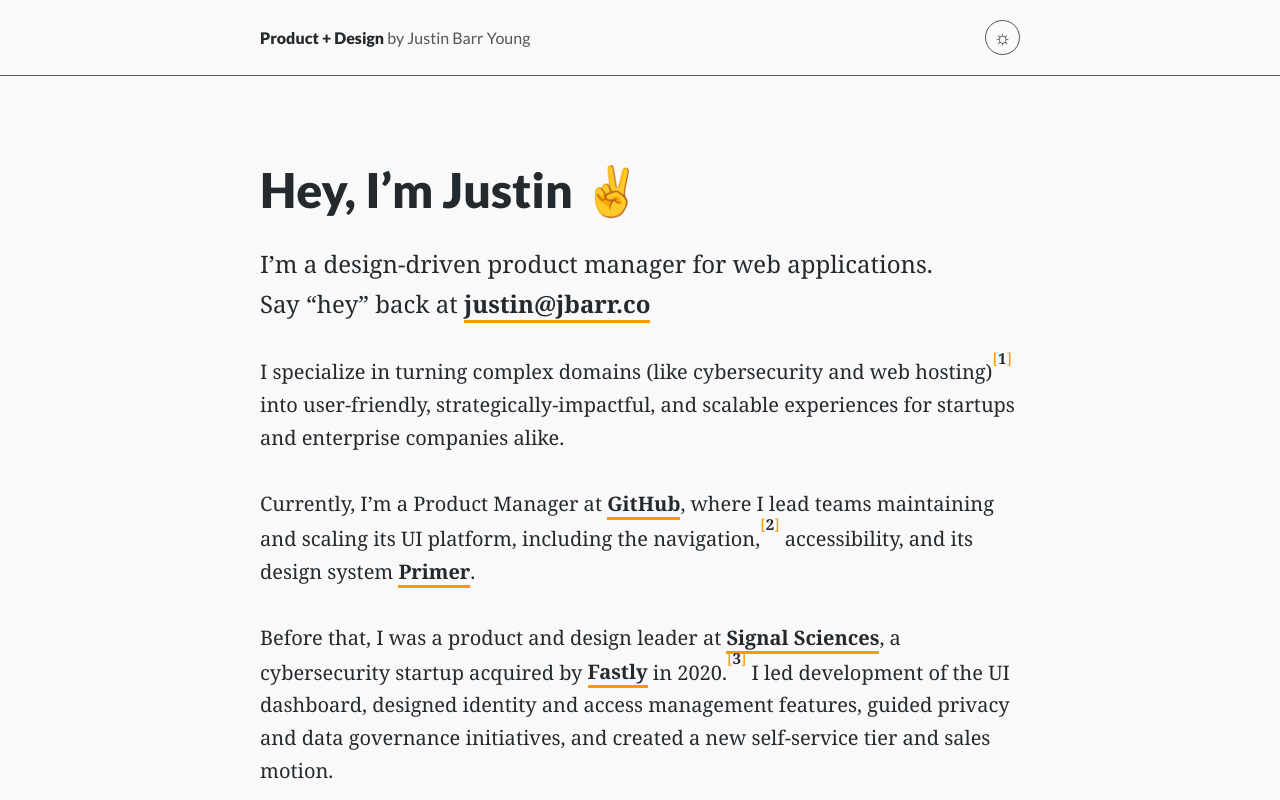
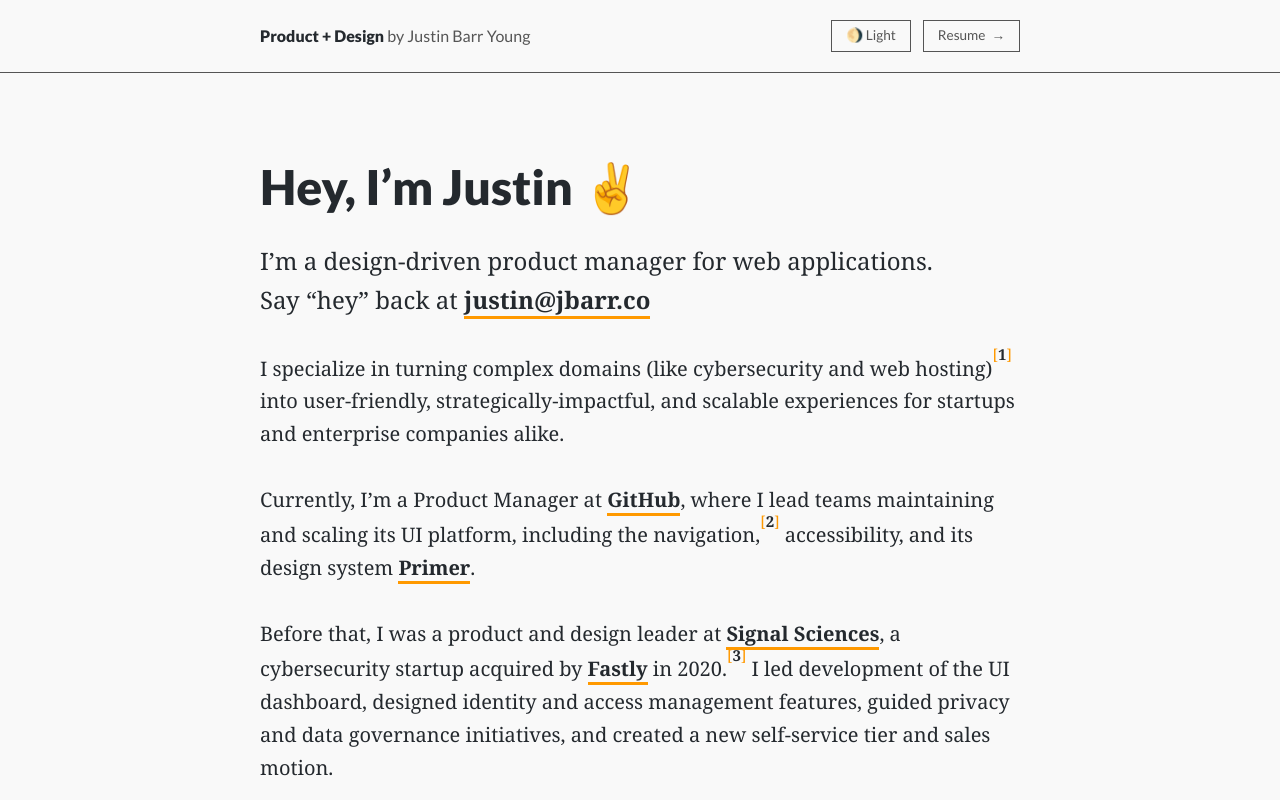
Before and after one commit to justinbyo/jbarr-v5-migrated, a Next.js app: page / in a window 1280 px wide. Shown: the top 800 px of the page. Built offline with nearby package versions, Linux system fonts and the light colour scheme.

Commit message:
refactor Header and ThemeToggle components: update theme toggle button styles, restructure nav buttons, and enhance resume link

```diff
--- a/src/app/globals.css
+++ b/src/app/globals.css
@@ -154,23 +154,13 @@
   align-items: center;
 }
 
-/* Theme toggle button */
-.theme-toggle {
-  border: var(--border-x-small) solid var(--color-text-muted);
-  border-radius: 50%;
-  cursor: pointer;
-  font-size: 1.2rem;
-  height: 35px;
-  width: 35px;
-  padding: 0;
+/* Nav buttons */
+.nav-buttons {
   display: flex;
+  flex-direction: row;
   align-items: center;
-  justify-content: center;
-}
-
-.theme-toggle:hover {
-  border-color: var(--color-primary);
-  color:var(--color-primary)
+  gap: 12px;
+  flex-shrink: 0;
 }
 
 section.hero {
@@ -527,6 +517,59 @@
   color: var(--color-link-hover);
 }
 
+/* Theme toggle button */
+.theme-toggle {
+  background: none;
+  border: var(--border-x-small) solid var(--color-text-muted);
+  color: var(--color-text-muted);
+  cursor: pointer;
+  font-family: Lato, sans-serif;
+  font-size: 0.85rem;
+  font-weight: 500;
+  padding: 8px 14px;
+  display: inline-flex;
+  align-items: center;
+  gap: 6px;
+  white-space: nowrap;
+  transition: border-color 0.2s ease, color 0.2s ease;
+}
+
+.theme-toggle:hover {
+  border-color: var(--color-primary);
+  color: var(--color-primary);
+}
+
+/* Resume link button */
+a.resume-link {
+  border: var(--border-x-small) solid var(--color-text-muted);
+  border-bottom: var(--border-x-small) solid var(--color-text-muted);
+  color: var(--color-text-muted);
+  font-family: Lato, sans-serif;
+  font-size: 0.85rem;
+  font-weight: 500;
+  padding: 8px 14px;
+  text-decoration: none;
+  display: inline-flex;
+  align-items: center;
+  gap: 6px;
+  white-space: nowrap;
+  transition: border-color 0.2s ease, color 0.2s ease;
+}
+
+a.resume-link:hover {
+  border-color: var(--color-primary);
+  color: var(--color-primary);
+}
+
+.resume-arrow {
+  display: inline-block;
+  transition: transform 0.2s ease;
+}
+
+a.resume-link:hover .resume-arrow {
+  transform: translateX(4px);
+}
+
 li {
   font-family: "Noto Serif";
   font-size: 1.25rem;
@@ -595,7 +638,7 @@
 }
 
 @media (max-width: 580px) {
-  .theme-toggle {
+  .nav-buttons {
     display: none;
   }
 
--- a/src/components/Header.tsx
+++ b/src/components/Header.tsx
@@ -7,7 +7,17 @@
         <h1>
           Product + Design <span>by Justin Barr Young</span>
         </h1>
-        <ThemeToggle />
+        <div className="nav-buttons">
+          <ThemeToggle />
+          <a
+            className="nav-button resume-link"
+            href="https://docs.google.com/document/d/1GYAtmDI-ciMgXkVksxFhqL3De6NcDGubUkDek7IPXjY/edit?usp=sharing"
+            target="_blank"
+            rel="noopener noreferrer"
+          >
+            Resume <span className="resume-arrow">&rarr;</span>
+          </a>
+        </div>
       </section>
     </header>
   );
--- a/src/components/ThemeToggle.tsx
+++ b/src/components/ThemeToggle.tsx
@@ -22,11 +22,7 @@
       className="theme-toggle"
       aria-label="Toggle dark mode"
     >
-      {dark ? (
-        <span style={{ display: "inline-block", transform: "rotate(45deg)" }}>☽</span>
-      ) : (
-        "☼"
-      )}
+      {dark ? "🌘" : "🌖"} {dark ? "Dark" : "Light"}
     </button>
   );
 }
```
